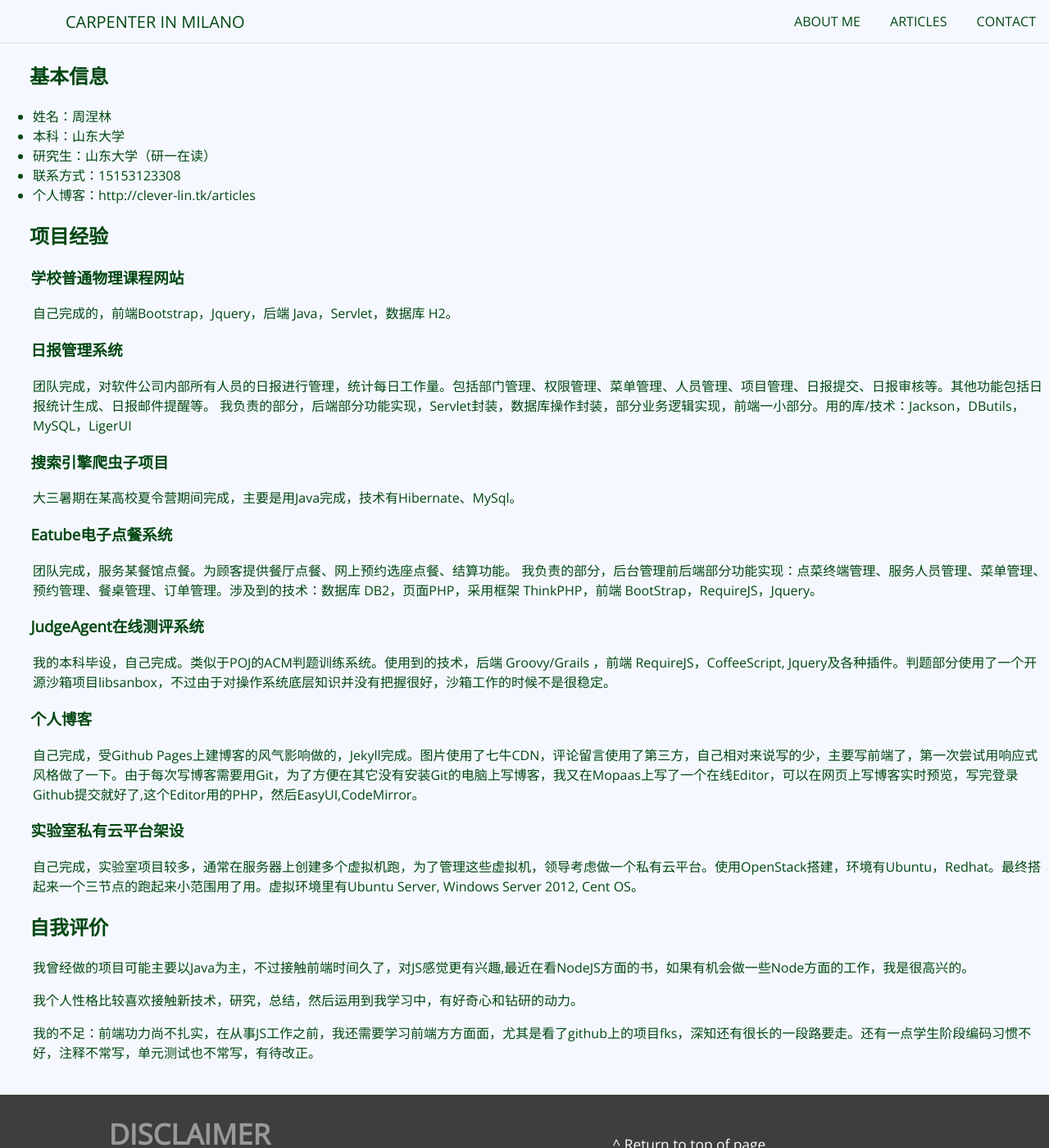
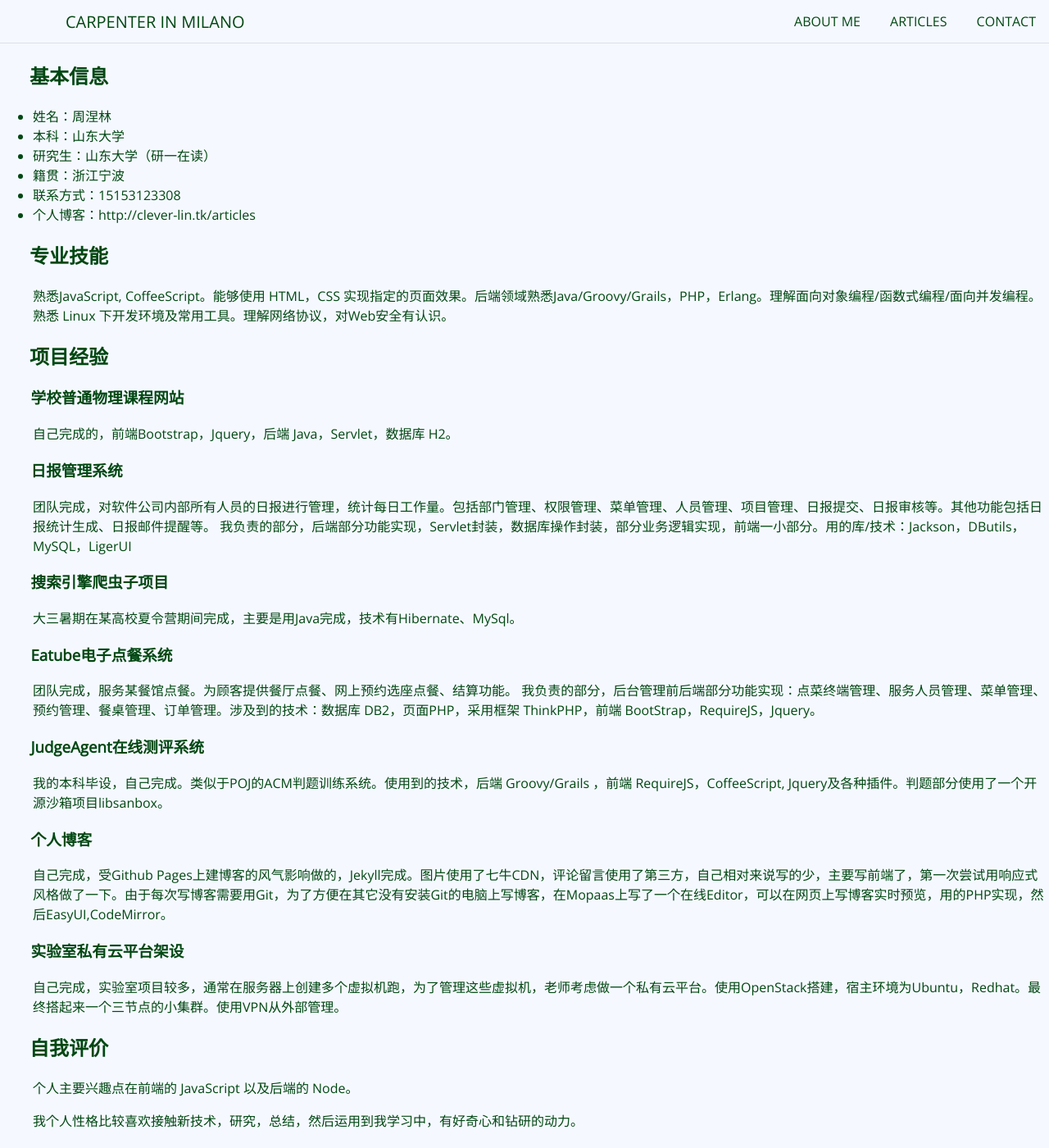
Before and after one commit to jason1114/jason1114.github.io, a Jekyll site: the page built from resume.markdown, in a window 1280 px wide and 1400 px high. Shown: the whole window at 82% size. Built offline with Jekyll 4.4.1, drawn with Linux system fonts in a browser that asks for light colours; some web fonts are replaced.

Commit message:
resume ++

```diff
--- a/resume.markdown
+++ b/resume.markdown
@@ -8,8 +8,12 @@
 * 姓名：周涅林
 * 本科：山东大学
 * 研究生：山东大学（研一在读）
+* 籍贯：浙江宁波
 * 联系方式：15153123308
 * 个人博客：[http://clever-lin.tk/articles](http://clever-lin.tk/articles)
+
+##专业技能
+熟悉JavaScript, CoffeeScript。能够使用 HTML，CSS 实现指定的页面效果。后端领域熟悉Java/Groovy/Grails，PHP，Erlang。理解面向对象编程/函数式编程/面向并发编程。熟悉 Linux 下开发环境及常用工具。理解网络协议，对Web安全有认识。
 
 ##项目经验
 
@@ -28,17 +32,15 @@
 我负责的部分，后台管理前后端部分功能实现：点菜终端管理、服务人员管理、菜单管理、预约管理、餐桌管理、订单管理。涉及到的技术：数据库 DB2，页面PHP，采用框架 ThinkPHP，前端 BootStrap，RequireJS，Jquery。
 
 ###JudgeAgent在线测评系统
-我的本科毕设，自己完成。类似于POJ的ACM判题训练系统。使用到的技术，后端 Groovy/Grails ，前端 RequireJS，CoffeeScript, Jquery及各种插件。判题部分使用了一个开源沙箱项目libsanbox，不过由于对操作系统底层知识并没有把握很好，沙箱工作的时候不是很稳定。
+我的本科毕设，自己完成。类似于POJ的ACM判题训练系统。使用到的技术，后端 Groovy/Grails ，前端 RequireJS，CoffeeScript, Jquery及各种插件。判题部分使用了一个开源沙箱项目libsanbox。
 
 ###个人博客
-自己完成，受Github Pages上建博客的风气影响做的，Jekyll完成。图片使用了七牛CDN，评论留言使用了第三方，自己相对来说写的少，主要写前端了，第一次尝试用响应式风格做了一下。由于每次写博客需要用Git，为了方便在其它没有安装Git的电脑上写博客，我又在Mopaas上写了一个在线Editor，可以在网页上写博客实时预览，写完登录Github提交就好了,这个Editor用的PHP，然后EasyUI,CodeMirror。
+自己完成，受Github Pages上建博客的风气影响做的，Jekyll完成。图片使用了七牛CDN，评论留言使用了第三方，自己相对来说写的少，主要写前端了，第一次尝试用响应式风格做了一下。由于每次写博客需要用Git，为了方便在其它没有安装Git的电脑上写博客，在Mopaas上写了一个在线Editor，可以在网页上写博客实时预览，用的PHP实现，然后EasyUI,CodeMirror。
 ###实验室私有云平台架设
-自己完成，实验室项目较多，通常在服务器上创建多个虚拟机跑，为了管理这些虚拟机，领导考虑做一个私有云平台。使用OpenStack搭建，环境有Ubuntu，Redhat。最终搭起来一个三节点的跑起来小范围用了用。虚拟环境里有Ubuntu Server, Windows Server 2012, Cent OS。
+自己完成，实验室项目较多，通常在服务器上创建多个虚拟机跑，为了管理这些虚拟机，老师考虑做一个私有云平台。使用OpenStack搭建，宿主环境为Ubuntu，Redhat。最终搭起来一个三节点的小集群。使用VPN从外部管理。
 
 
 ##自我评价
-我曾经做的项目可能主要以Java为主，不过接触前端时间久了，对JS感觉更有兴趣,最近在看NodeJS方面的书，如果有机会做一些Node方面的工作，我是很高兴的。
+个人主要兴趣点在前端的 JavaScript 以及后端的 Node。
 
 我个人性格比较喜欢接触新技术，研究，总结，然后运用到我学习中，有好奇心和钻研的动力。
-
-我的不足：前端功力尚不扎实，在从事JS工作之前，我还需要学习前端方方面面，尤其是看了github上的项目fks，深知还有很长的一段路要走。还有一点学生阶段编码习惯不好，注释不常写，单元测试也不常写，有待改正。
```
Also changed, not shown: other parts of resume.markdown (+1 -1 lines).
